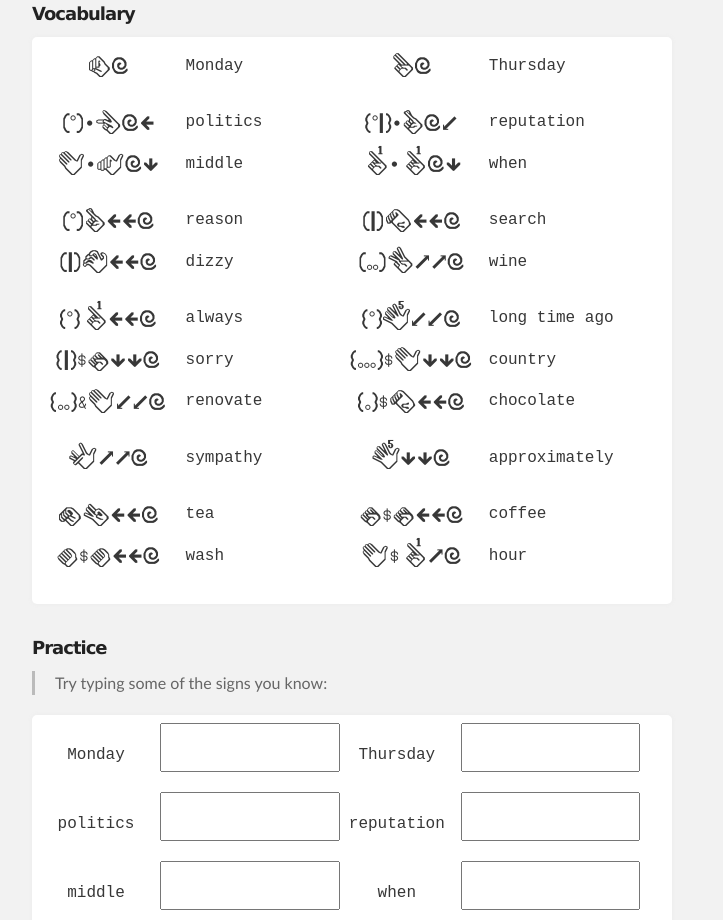
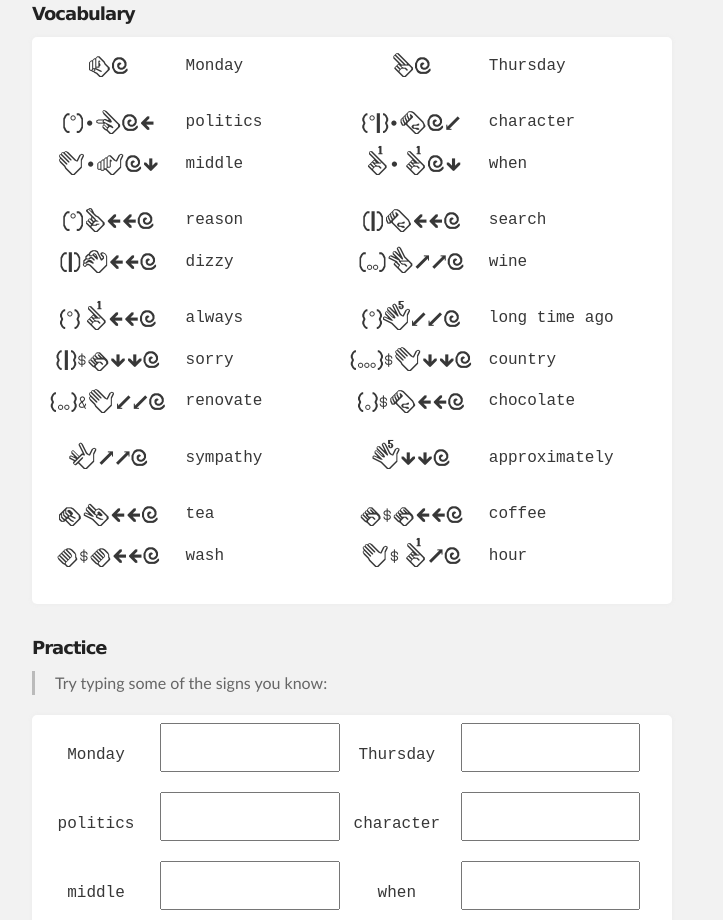
Before and after one commit to aslfont/aslfont.github.com, a Jekyll site: the page built from Symbol-Font-For-ASL/lesson13.html, in a window 1280 px wide and 1400 px high, scrolled down 1053 px. Shown: the part 155-1075 px from the top of the window, without its empty margins (288-1011 px from the left). Built offline with Jekyll 4.4.1, drawn with Linux system fonts in a browser that asks for light colours; nearby versions of some CDN libraries; Markdown is read by kramdown in place of the engine named in the settings.

Commit message:
character for reputation

```diff
--- a/Symbol-Font-For-ASL/lesson13.html
+++ b/Symbol-Font-For-ASL/lesson13.html
@@ -48,7 +48,7 @@ title: "Lesson 13: Circular Movement"
   </dl>
   <dl class="inline inline2c">
     <dt class="asl">(`)*k@&lt;</dt><dd>politics</dd>
-    <dt class="asl">{`|}*r@Z</dt><dd>reputation</dd>
+    <dt class="asl">{`|}*c@Z</dt><dd>character</dd>
     <dt class="asl">B*M@_</dt><dd>middle</dd>
     <dt class="asl">1*1@_</dt><dd>when</dd>
   </dl>
@@ -86,7 +86,7 @@ title: "Lesson 13: Circular Movement"
     <dt>Monday</dt><dd><input class="quiz" data-answer="m@"></dd>
     <dt>Thursday</dt><dd><input class="quiz" data-answer="u@"></dd>
     <dt>politics</dt><dd><input class="quiz" data-answer="(`)*k@&lt;"></dd>
-    <dt>reputation</dt><dd><input class="quiz" data-answer="{`|}*r@Z"></dd>
+    <dt>character</dt><dd><input class="quiz" data-answer="{`|}*c@Z"></dd>
     <dt>middle</dt><dd><input class="quiz" data-answer="B*M@_"></dd>
     <dt>when</dt><dd><input class="quiz" data-answer="1*1@_"></dd>
     <dt>reason</dt><dd><input class="quiz" data-answer="(`)r&lt;&lt;@"></dd>
```
